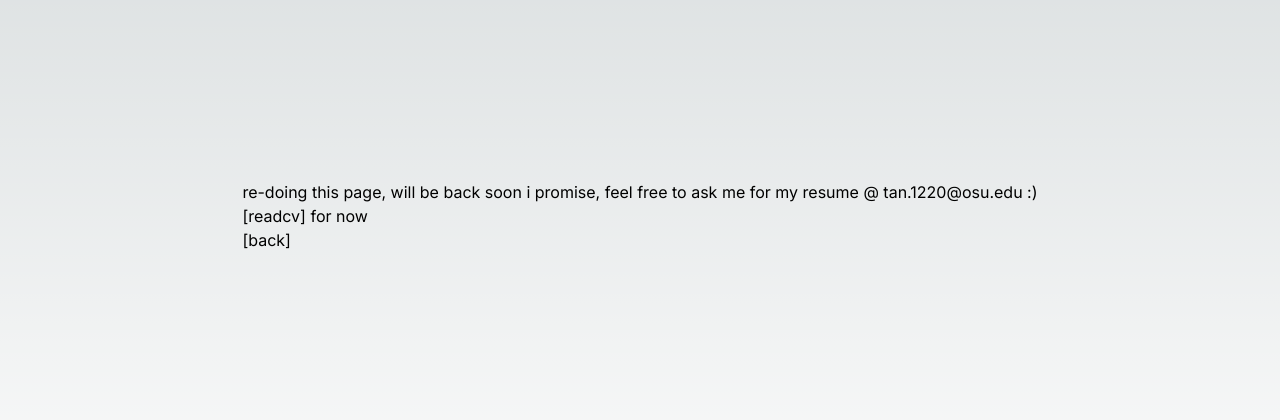
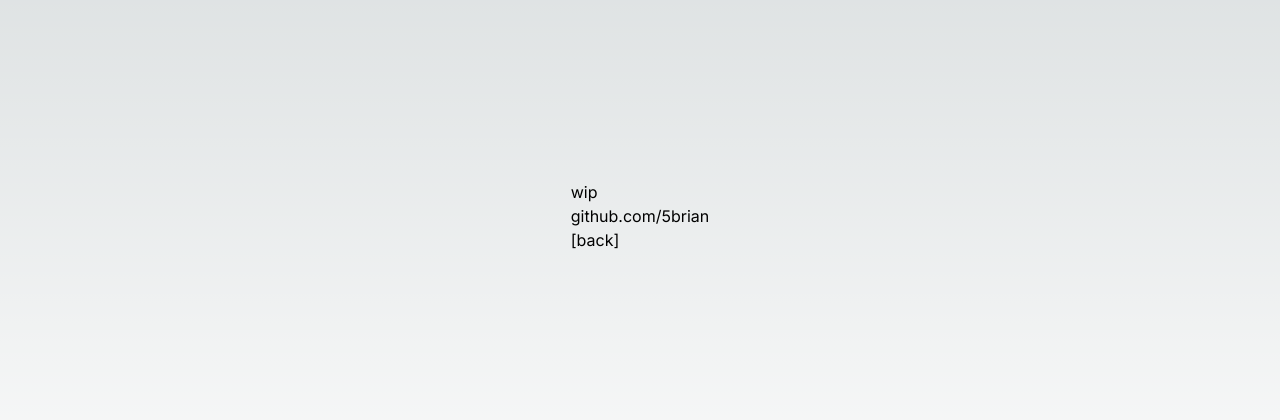
Before and after one commit to 5brian/catalogue, a Next.js app: page /work in a window 1280 px wide. Shown: the part 184-604 px from the top of the page. Built offline with nearby package versions, Linux system fonts and the light colour scheme.

Commit message:
wip wip wip

```diff
--- a/src/app/page.tsx
+++ b/src/app/page.tsx
@@ -11,7 +11,7 @@
         <Link href="../me">me</Link>
       </Module>
       <Module>
-        <Link href="https://cwvk5jndg.sites.cv/">work</Link>
+        <Link href="../work">work</Link>
       </Module>
       <Module>
         <Link href="../uses">uses</Link>
--- a/src/app/work/page.tsx
+++ b/src/app/work/page.tsx
@@ -13,13 +13,11 @@
           }}
         >
           <p>
-            re-doing this page, will be back soon i promise, feel free to ask me
-            for my resume @ tan.1220@osu.edu :)
+            wip
             <br />
-            <Link href="https://rdvrl4clj.sites.cv/" target="_blank">
-              [readcv]{" "}
+            <Link href="https://github.com/5brian" target="_blank">
+              github.com/5brian
             </Link>
-            for now
             <br />
             <a href="../">[back]</a>
           </p>
```
